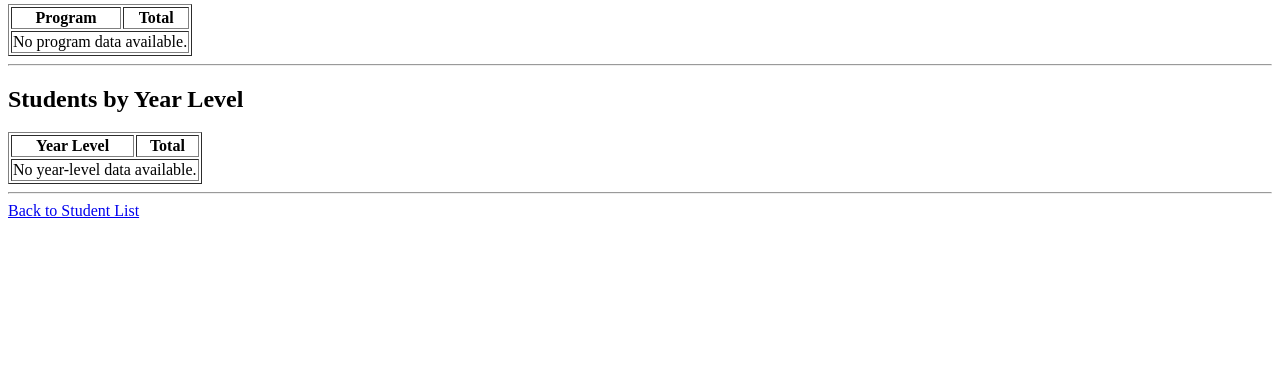
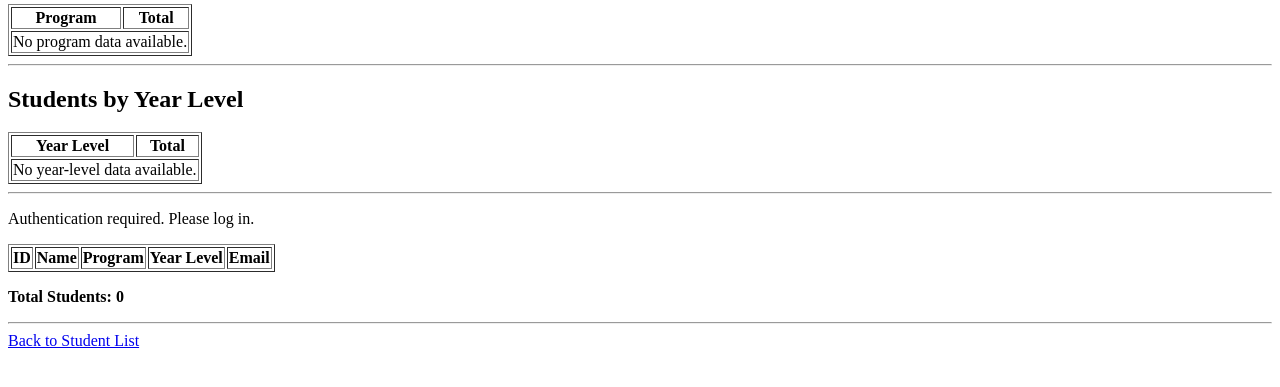
Before and after one commit to pjatfloresstudent-design/JAF_DjangoWebApp, a Django app: page /registration/dashboard/ in a window 1280 px wide. Shown: the part 226-613 px from the top of the page. Run offline with Django 5.2, Linux system fonts and the light colour scheme; data that the repository does not hold is empty.

Commit message:
Add AJAX student dashboard

```diff
--- /dev/null
+++ b/registration/static/registration/js/student_dashboard.js
@@ -0,0 +1,51 @@
+async function loadStudents() {
+    const loadingMessage = document.getElementById("loading-message");
+    const errorMessage = document.getElementById("error-message");
+    const studentCount = document.getElementById("student-count");
+    const tableBody = document.getElementById("student-table-body");
+
+    try {
+        loadingMessage.textContent = "Loading students...";
+        errorMessage.textContent = "";
+
+        const response = await fetch("/api/students/");
+
+        if (!response.ok) {
+            throw new Error("HTTP error: " + response.status);
+        }
+
+        const data = await response.json();
+
+        studentCount.textContent = data.count;
+        tableBody.innerHTML = "";
+
+        data.students.forEach(function(student) {
+            const row = document.createElement("tr");
+
+            row.innerHTML =
+                "<td>" + student.id + "</td>" +
+                "<td>" + student.student_name + "</td>" +
+                "<td>" + student.program + "</td>" +
+                "<td>" + student.year_level + "</td>" +
+                "<td>" + student.email + "</td>";
+
+            tableBody.appendChild(row);
+        });
+
+        loadingMessage.textContent = "";
+
+    } catch (error) {
+        loadingMessage.textContent = "";
+
+        if (error.message === "HTTP error: 401") {
+            errorMessage.textContent =
+                "Authentication required. Please log in.";
+        } else {
+            errorMessage.textContent = error.message;
+        }
+
+        console.error("Student loading error:", error);
+    }
+}
+
+loadStudents();
--- a/registration/templates/registration/student_dashboard.html
+++ b/registration/templates/registration/student_dashboard.html
@@ -1,8 +1,10 @@
+{% load static %}
 <!DOCTYPE html>
 <html>
 <head>
     <title>Student Dashboard</title>
 </head>
+
 <body>
 
     <h1>Student Dashboard</h1>
@@ -56,9 +58,38 @@
 
     <hr>
 
+    <!-- AJAX Student Dashboard -->
+
+    <p id="loading-message">Loading students...</p>
+
+    <p id="error-message"></p>
+
+    <table border="1" id="student-table">
+        <thead>
+            <tr>
+                <th>ID</th>
+                <th>Name</th>
+                <th>Program</th>
+                <th>Year Level</th>
+                <th>Email</th>
+            </tr>
+        </thead>
+
+        <tbody id="student-table-body">
+        </tbody>
+    </table>
+
+    <p>
+        <strong>Total Students: <span id="student-count">0</span></strong>
+    </p>
+
+    <hr>
+
     <a href="{% url 'student_list' %}">
         Back to Student List
     </a>
 
+    <script src="{% static 'registration/js/student_dashboard.js' %}"></script>
+
 </body>
 </html>
```
